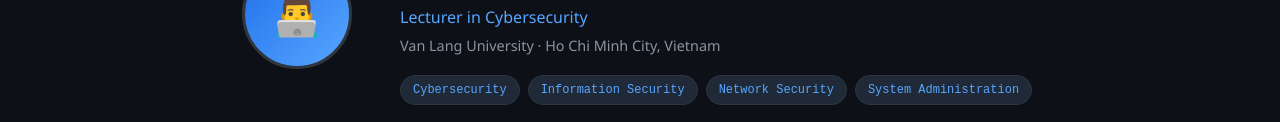
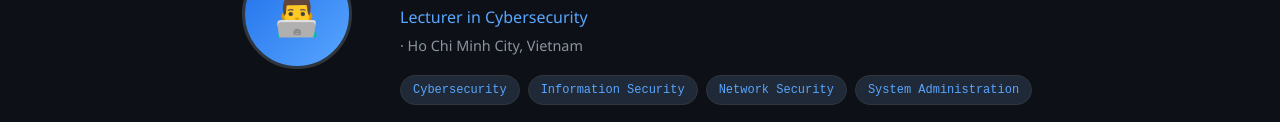
Before and after one commit to philippbuido/philippbuido.github.io, a plain HTML site: page index.html in a window 1280 px wide. Shown: the part 177-299 px from the top of the page. Drawn offline with Linux system fonts and the light colour scheme.

Commit message:
Update index.html

```diff
--- a/index.html
+++ b/index.html
@@ -204,7 +204,7 @@
   <div class="hero-text">
     <h1>Philipp Bui Do</h1>
     <div class="role">Lecturer in Cybersecurity</div>
-    <div class="affil">Van Lang University · Ho Chi Minh City, Vietnam</div>
+    <div class="affil">· Ho Chi Minh City, Vietnam</div>
     <div class="badges">
       <span class="badge">Cybersecurity</span>
       <span class="badge">Information Security</span>
```
